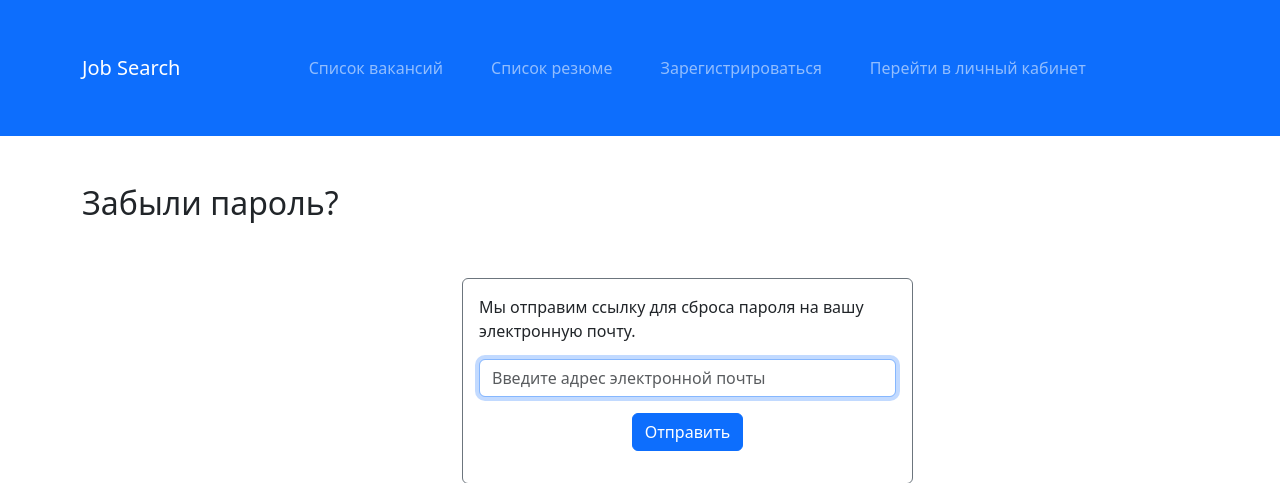
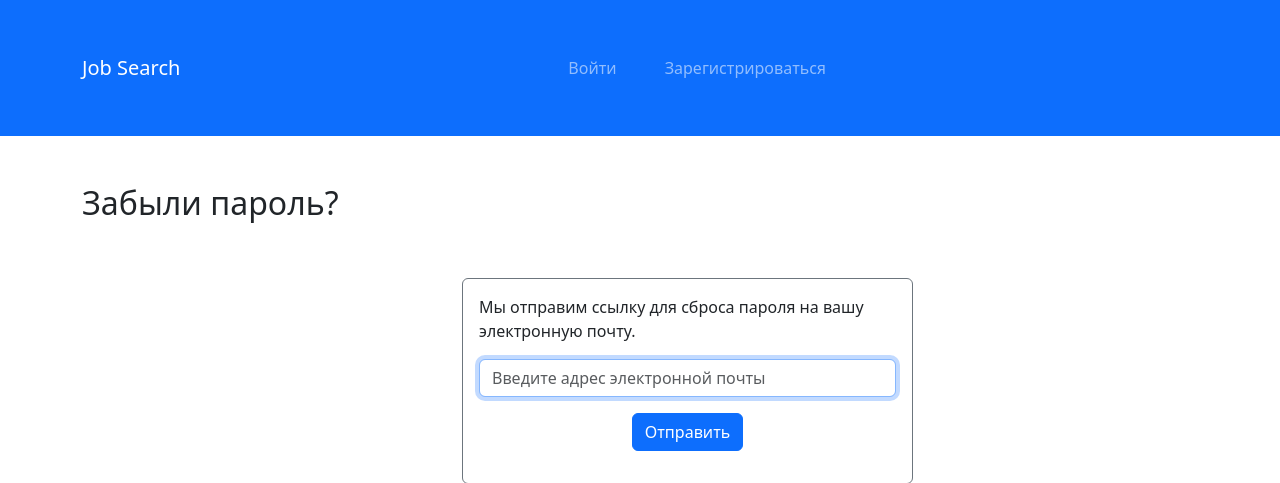
Before and after one commit to 4eekisst/JobSearch, a Spring Boot app: page /forgot_password in a window 1280 px wide. Shown: the top 483 px of the page. Run offline with Spring Boot 4, Linux system fonts and the light colour scheme; some of the project's set-up classes (security, data sources, template engines, error pages and the like) are left out, and stand-ins take their place.

Commit message:
template 'layout.ftlh' has been changed

```diff
--- a/src/main/resources/application.yaml
+++ b/src/main/resources/application.yaml
@@ -12,6 +12,8 @@ spring:
   h2:
     console:
       enabled: false
+  freemarker:
+    expose-session-attributes: true
 
   mail:
     host: smtp.gmail.com
--- a/src/main/resources/templates/layout.ftlh
+++ b/src/main/resources/templates/layout.ftlh
@@ -23,6 +23,7 @@
     </head>
 
     <header>
+        <#assign known = SPRING_SECURITY_CONTEXT?? >
         <nav class="navbar navbar-expand-md navbar-dark bg-primary pt-5 pb-5" data-bs-theme="dark">
             <div class="container">
                 <a class="navbar-brand" href="/">Job Search</a>
@@ -33,34 +34,45 @@
                 </button>
                 <div class="collapse navbar-collapse" id="navbarNav">
                     <ul class="navbar-nav fw-medium mx-auto">
+                        <#if known>
                             <li class="mx-3 nav-item">
-                            <a class="nav-link" aria-current="page" href="/vacancies">Список вакансий
-                            </a>
+                                <a class="nav-link" href="/profile">Перейти в личный кабинет</a>
+                            </li>
+                            <#assign user = SPRING_SECURITY_CONTEXT.authentication.principal>
+                            <#if user.authorities?has_content>
+                                <#list user.authorities as authority>
+                                    <#if authority.authority == 'employer'>
+                                        <li class="mx-3 nav-item">
+                                            <a class="nav-link" href="/resume">Список резюме</a>
+                                        </li>
+                                    </#if>
+                                </#list>
+                            </#if>
+                            <li class="mx-3 nav-item">
+                                <a class="nav-link" href="/vacancies">Список вакансий</a>
                             </li>
                             <li class="mx-3 nav-item">
-                            <a class="nav-link" aria-current="page" href="/resume">Список резюме
-                            </a>
+                                <a class="nav-link" href="/logout">Выход</a>
+                            </li>
+                        <#else>
+                            <li class="mx-3 nav-item">
+                                <a class="nav-link" href="/login">Войти</a>
                             </li>
                             <li class="mx-3 nav-item">
                                 <a class="nav-link" href="/register">Зарегистрироваться</a>
                             </li>
-                        <li class="mx-3 nav-item">
-                            <a class="nav-link" href="/profile">Перейти в личный кабинет</a>
-                        </li>
+                        </#if>
                     </ul>
                 </div>
             </div>
         </nav>
     </header>
     <body>
-    <div class=" py-5">
+    <div class="py-5">
         <div class="container">
             <#nested springMacroRequestContext>
         </div>
     </div>
-
     </body>
-
     </html>
-
 </#macro>
```
Lines whose indentation alone changed are shown as unchanged.
